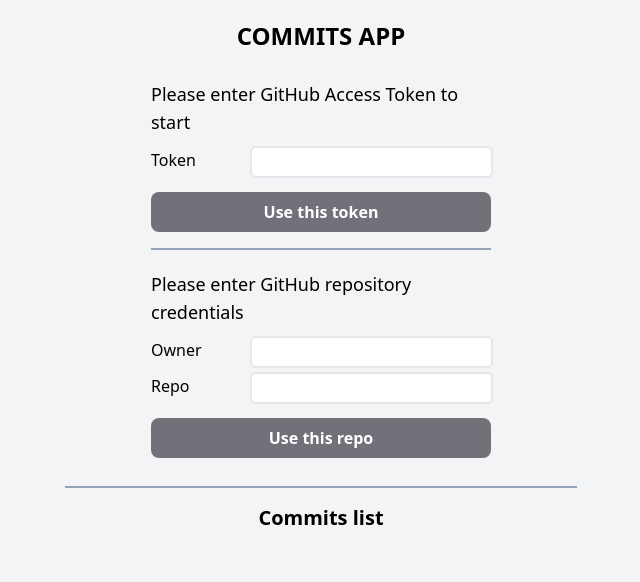
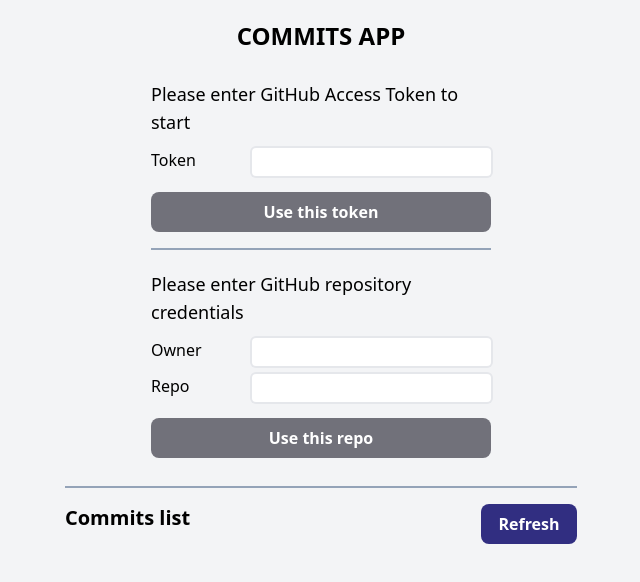
Before and after one commit to shark02807/commits-history, a React (Create React App) app: page / in a window 1280 px wide. Shown: the top 582 px of the page, without its empty margins (319-959 px from the left). Built offline with nearby package versions, Linux system fonts and the light colour scheme.

Commit message:
T-5: added Refresh button

```diff
--- a/src/commits/organisms/commit-list/CommitsList.tsx
+++ b/src/commits/organisms/commit-list/CommitsList.tsx
@@ -4,6 +4,8 @@
 import { useRepositoryContext } from '../../../context/Repository';
 import CommitCard from '../commit-card/CommitCard';
 import { useCurrentTimeContext } from '../../../context/CurrentTime';
+import Button from '../../../lib/atoms/button/Button';
+import { ButtonType } from '../../../lib/atoms/button/Button.types';
 
 const CommitsList = () => {
   const { commits, isLoading, loadCommits } = useGitHubContext();
@@ -21,11 +23,14 @@
 
   useEffect(() => {
     loadCommits(repository);
-
     return function cleanup() {
       clearInterval(intervalId);
     };
   }, [loadCommits, repository]);
+
+  const refreshCommits = () => {
+    loadCommits(repository);
+  };
 
   return (
     <div className="mt-7 w-full max-w-lg border-t-2 pt-4 border-slate-400">
@@ -33,7 +38,19 @@
         <div className="text-xl font-semibold flex justify-center">loading...</div>
       ) : (
         <>
-          <div className="text-xl font-semibold flex justify-center">Commits list</div>
+          <div className="flex justify-between">
+            <div className="text-xl font-semibold">Commits list</div>
+            <div>
+              <Button
+                type={ButtonType.Filled}
+                onClick={refreshCommits}
+                className="w-24"
+                disabled={isLoading}
+              >
+                Refresh
+              </Button>
+            </div>
+          </div>
           <div className="mt-6 flex flex-col items-center gap-3">
             {commits?.map((commit) => (
               <CommitCard key={commit.sha} commit={commit} />
```
